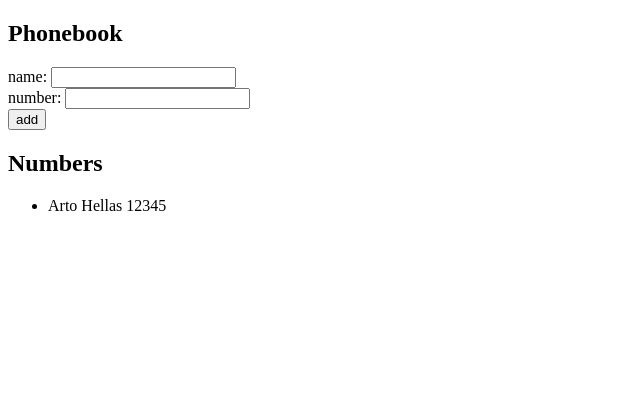
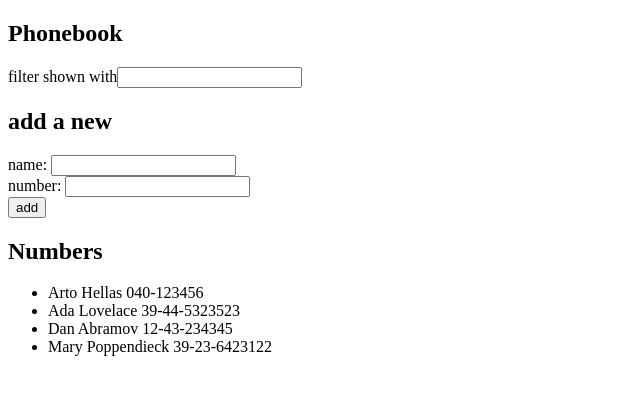
Before and after one commit to kllelndhlm/FullStackOpen, a React (Vite) app in the folder 2/puhelinluettelo/: page / in a window 1280 px wide. Shown: the top 394 px of the page, without its empty margins (0-640 px from the left). Built offline with nearby package versions, Linux system fonts and the light colour scheme.

Commit message:
Part 2 Exercise 9

```diff
--- a/2/puhelinluettelo/src/App.jsx
+++ b/2/puhelinluettelo/src/App.jsx
@@ -1,32 +1,40 @@
 import { useState } from 'react'
 
 const App = () => {
-  const [persons, setPersons] = useState([
-    { name: 'Arto Hellas' ,
-    number: '12345',
-    id: 1}
+  const [names, setNames] = useState([
+    { name: 'Arto Hellas', number: '040-123456', id: 1 },
+    { name: 'Ada Lovelace', number: '39-44-5323523', id: 2 },
+    { name: 'Dan Abramov', number: '12-43-234345', id: 3 },
+    { name: 'Mary Poppendieck', number: '39-23-6423122', id: 4 }
   ])
   const [newName, setNewName] = useState('')
   const [newNumber, setNewNumber] = useState('')
+  const [showAll, setShowAll] = useState(true)
+  const [newFilter, setNewFilter] = useState('')
 
   const addName = (event) => {
     event.preventDefault()
-    if (persons.map(name => name.name).includes(newName))
+    if (names.map(name => name.name).includes(newName))
       return (
         alert(`${newName} is already added to phonebook`)
       )
     const nameObject = {
       name: newName,
       number: newNumber,
-      id: persons.length + 1
+      id: names.length + 1
     }
 
-    setPersons(persons.concat(nameObject))
+    setNames(names.concat(nameObject))
     setNewName('')
     setNewNumber('')
   }
 
+  const namesToShow = showAll
+    ? names
+    : names.filter(name => name.name.toLowerCase().includes(newFilter.toLowerCase()) === true)
+
   const handleNameChange = (event) => {
+    console.log(event.target.value)
     setNewName(event.target.value)
   }
 
@@ -34,9 +42,26 @@
     setNewNumber(event.target.value)
   }
 
+  const handleFilterChange = (event) => {
+    setNewFilter(event.target.value)
+    setShowAll(!showAll)
+  }
+
+  const addFilter = (event) => {
+    event.preventDefault()
+  }
+
   return (
     <div>
-      <h2>Phonebook</h2>
+    <h2>Phonebook</h2>
+    <form onSubmit={addFilter}>
+    <div>filter shown with<input
+          value={newFilter}
+          onChange={handleFilterChange}
+          />
+        </div>
+  </form>
+      <h2>add a new</h2>
       <form onSubmit={addName}>
         <div>name: <input
           value={newName}
@@ -52,10 +77,11 @@
       </form>
       <h2>Numbers</h2>
       <ul>
-        {persons.map(name =>
+        {namesToShow.map(name =>
           <li key={name.id}>
-            {name.name} {name.number}
-          </li>
+          {name.name} {name.number}
+        </li>
+
         )}
       </ul>
     </div>
```
